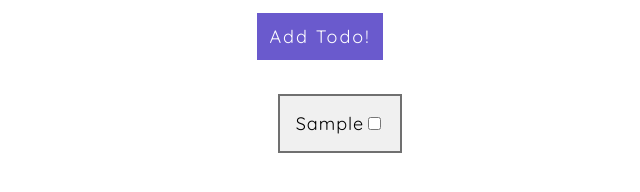
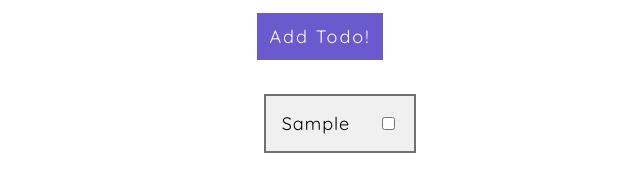
Before and after one commit to quentinikeno/TypeScript-Todos, a website: page index.html in a window 1280 px wide. Both pictures are taken after typing "Sample" into the empty fields and a click on the button "Add Todo!". Shown: the part 138-330 px from the top of the page, without its empty margins (320-960 px from the left). Drawn offline with Linux system fonts and the light colour scheme.

Commit message:
Add styles for checkboxes.

```diff
--- a/index.css
+++ b/index.css
@@ -55,3 +55,12 @@ h1 {
 #todolist li:last-of-type {
 	border-bottom: 0.125rem solid #707070;
 }
+
+#todolist li input {
+	margin-left: 2rem;
+	cursor: pointer;
+}
+
+#todolist li:has(input:checked) {
+	text-decoration: line-through;
+}
```
